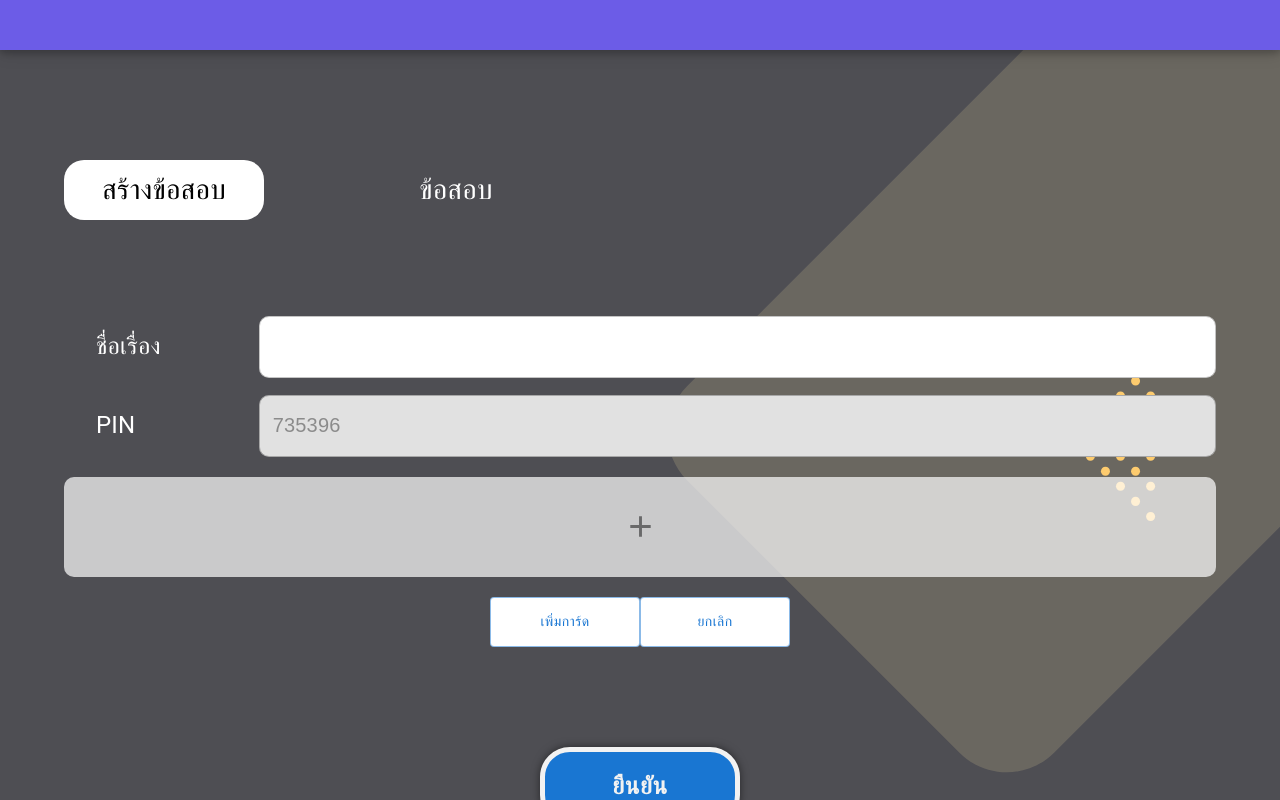
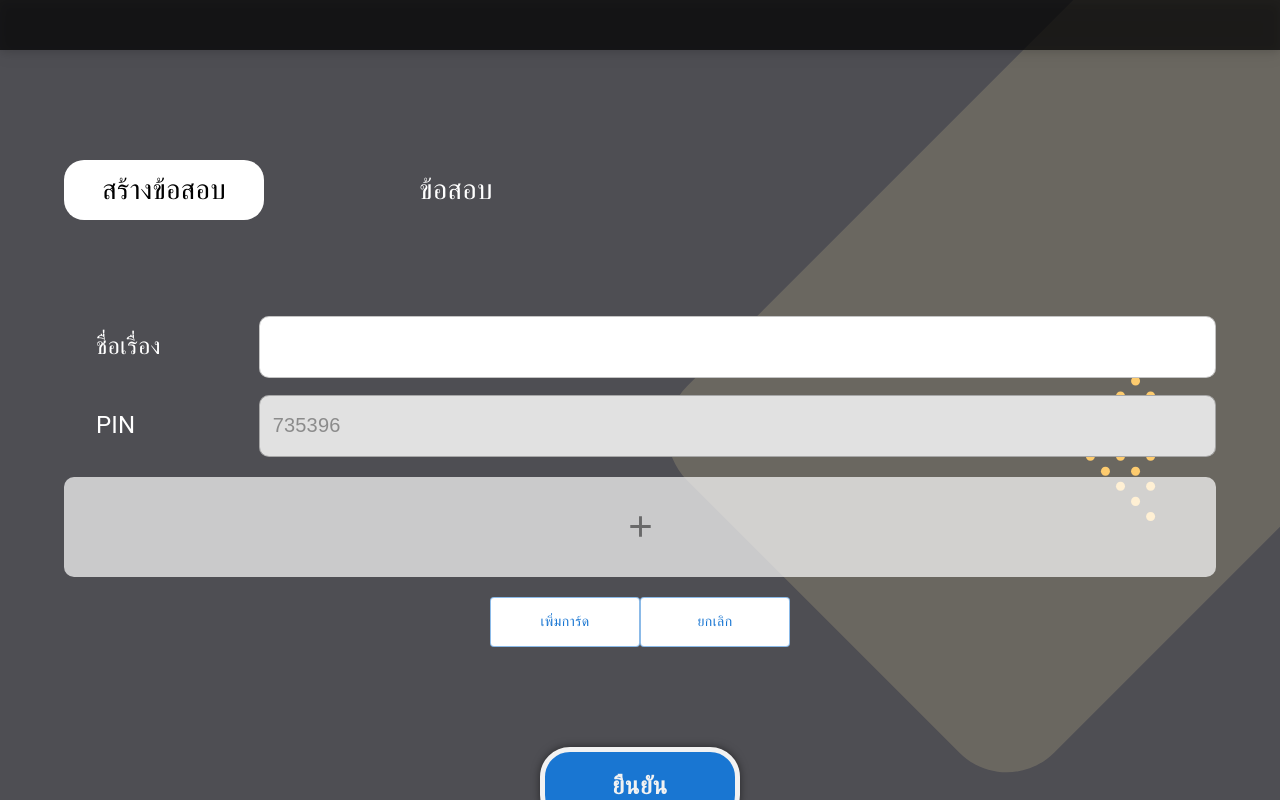
Before and after one commit to PHUICMT/smart-examination-web, a React (Create React App) app: page /teacher/create-exam in a window 1280 px wide. Built offline with nearby package versions, Linux system fonts and the light colour scheme.

Commit message:
⚡️ Move all page to use only one header

```diff
--- a/src/components/header-for-teacher/header-for-teacher.jsx
+++ /dev/null
@@ -1,7 +0,0 @@
-import "./header-for-teacher.scss";
-
-const HeaderForTeacher = () => {
-  return <div className="header-for-teacher" />;
-};
-
-export default HeaderForTeacher;
--- a/src/components/header-for-teacher/header-for-teacher.scss
+++ /dev/null
@@ -1,11 +0,0 @@
-.header-for-teacher {
-  position: fixed;
-  height: 50px;
-  left: 0px;
-  right: 0px;
-  top: 0px;
-  background-color: #6c5ce7;
-  filter: drop-shadow(0px 2px 4px rgba(5, 5, 5, 0.16))
-    drop-shadow(0px 4px 8px rgba(21, 24, 26, 0.08));
-  z-index: 1000;
-}
--- a/src/pages/CreateExam/CreateExam.jsx
+++ b/src/pages/CreateExam/CreateExam.jsx
@@ -2,7 +2,6 @@ import "./CreateExam.scss";
 
 import React, { useState, useEffect } from "react";
 
-import HeaderForTeacher from "../../components/header-for-teacher/header-for-teacher";
 import TitleWithInput from "../../components/title-with-input/title-with-input";
 import TabBar from "../../components/tab-bar/tab-bar";
 import Modal from "../../components/modal-notification/moodal-notification";
@@ -32,6 +31,7 @@ const CreateExam = () => {
   const TextFieldType = "TextField";
   const teacherID = "07610442";
   const examSubject = "Computer";
+
   const [tab, setTab] = useState(CreateExam);
   const [pin, setPIN] = useState();
   const [examTitle, setExamTitle] = useState("");
@@ -169,9 +169,6 @@ const CreateExam = () => {
 
   return (
     <React.Fragment>
-      <Box>
-        <HeaderForTeacher />
-      </Box>
       <Container maxWidth="lg">
         <Box sx={{ marginTop: 20 }}>
           <Grid container spacing={2}>
```
